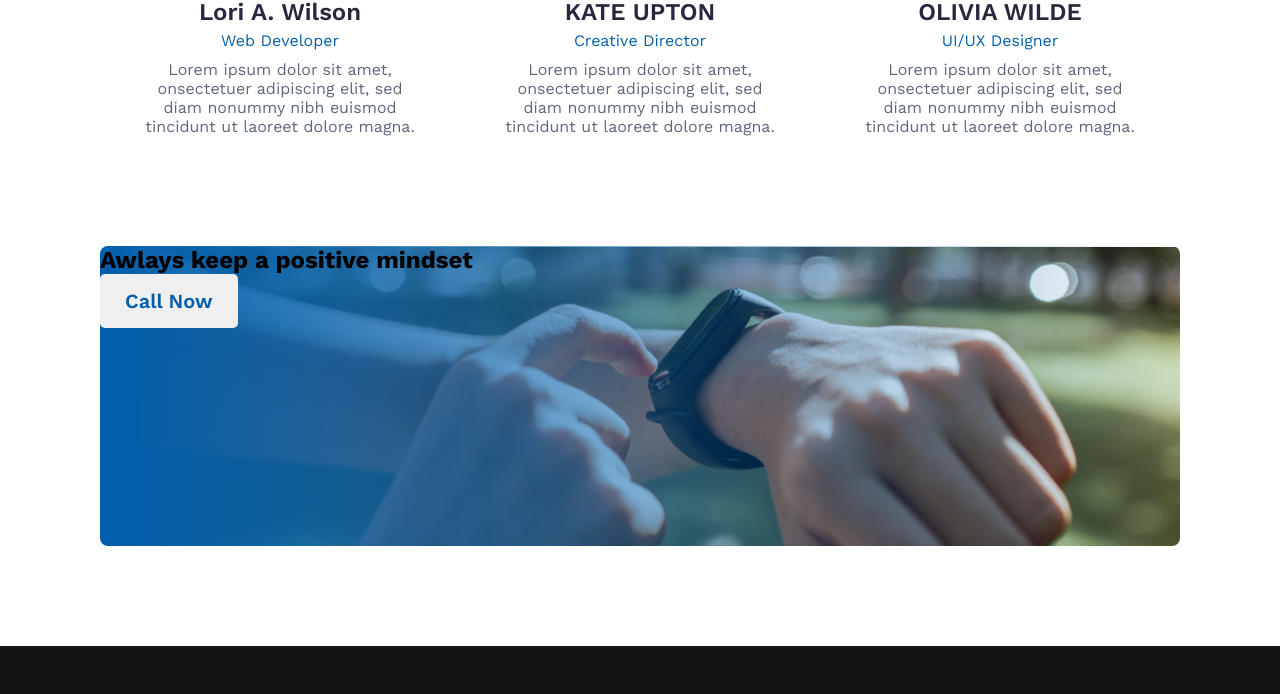
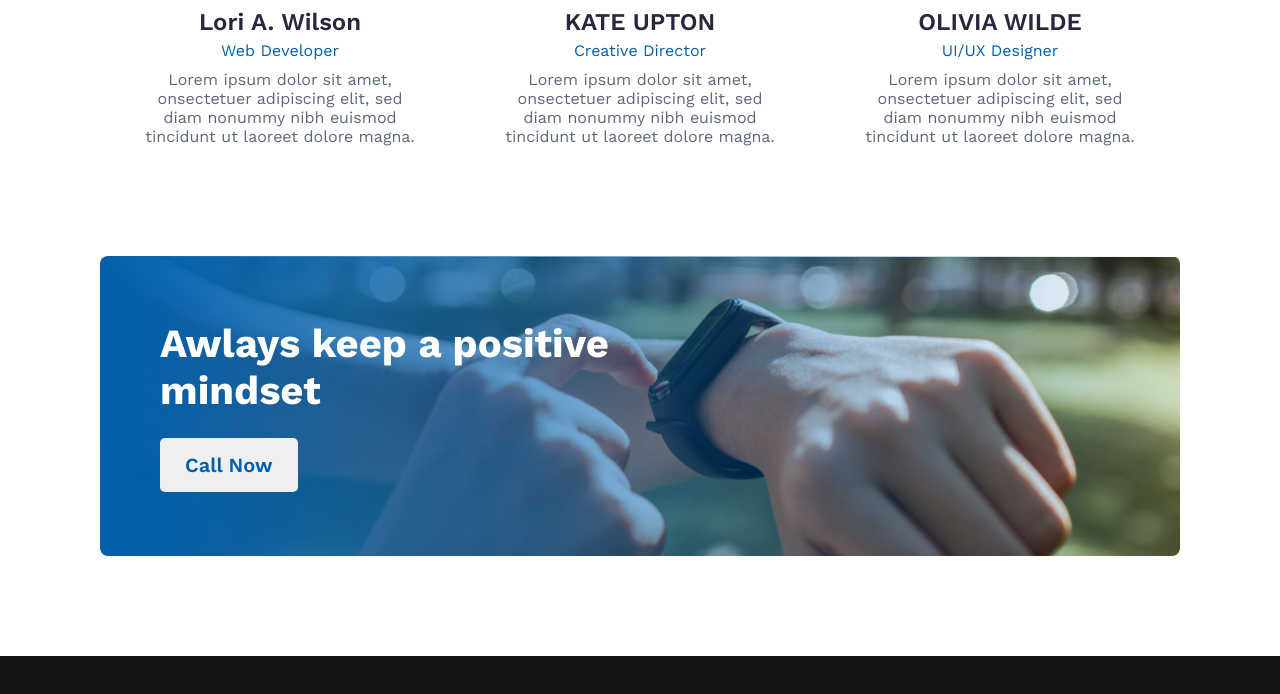
Before and after one commit to mehedihasan-ofc/new-year-new-me, a plain HTML site: page index.html in a window 1280 px wide. Shown: the part 2280-2974 px from the top of the page. Drawn offline with nearby package versions, Linux system fonts and the light colour scheme.

Commit message:
Call Now Section Done

```diff
--- a/assets/style.css
+++ b/assets/style.css
@@ -36,11 +36,13 @@
 ==========================================================*/
 
 #hero {
+    width: 100%;
     height: 100vh;
     background: url("img/banner.png") no-repeat center / cover;
 }
 
-.hero-text-box {}
+.hero-text-box {
+}
 
 .hero-title {
     color: #fff;
@@ -96,7 +98,7 @@
 #my-plan .section-title {
     width: 100%;
     text-align: center;
-    margin-bottom: 50px;
+    margin-bottom: 60px;
 }
 
 .my-plan-container {
@@ -129,7 +131,7 @@
 #our-team .section-title {
     width: 100%;
     text-align: center;
-    margin-top: 80px;
+    margin-top: 100px;
     margin-bottom: 20px;
 }
 
@@ -178,9 +180,26 @@
     margin: 100px;
     background: linear-gradient(90deg, #005FAC 0%, rgba(0, 95, 172, 0) 100%), url("img/watch.png") no-repeat center / cover;
     border-radius: 8px;
+    display: flex;
+    flex-direction: row;
+    align-items: center;
 }
 
-.call-text-box {}
+.call-text-box {
+    width: 50%;
+    padding-left: 60px;
+}
+
+.call-text-box h2 {
+    font-weight: 700;
+    font-size: 40px;
+    color: #FFFFFF;
+}
+
+.call-text-box .btn {
+    margin-top: 24px;
+}
+
 
 /*==========================================================
     Footer Section
```
Also changed, not shown: index.html (+1 -0 lines).
